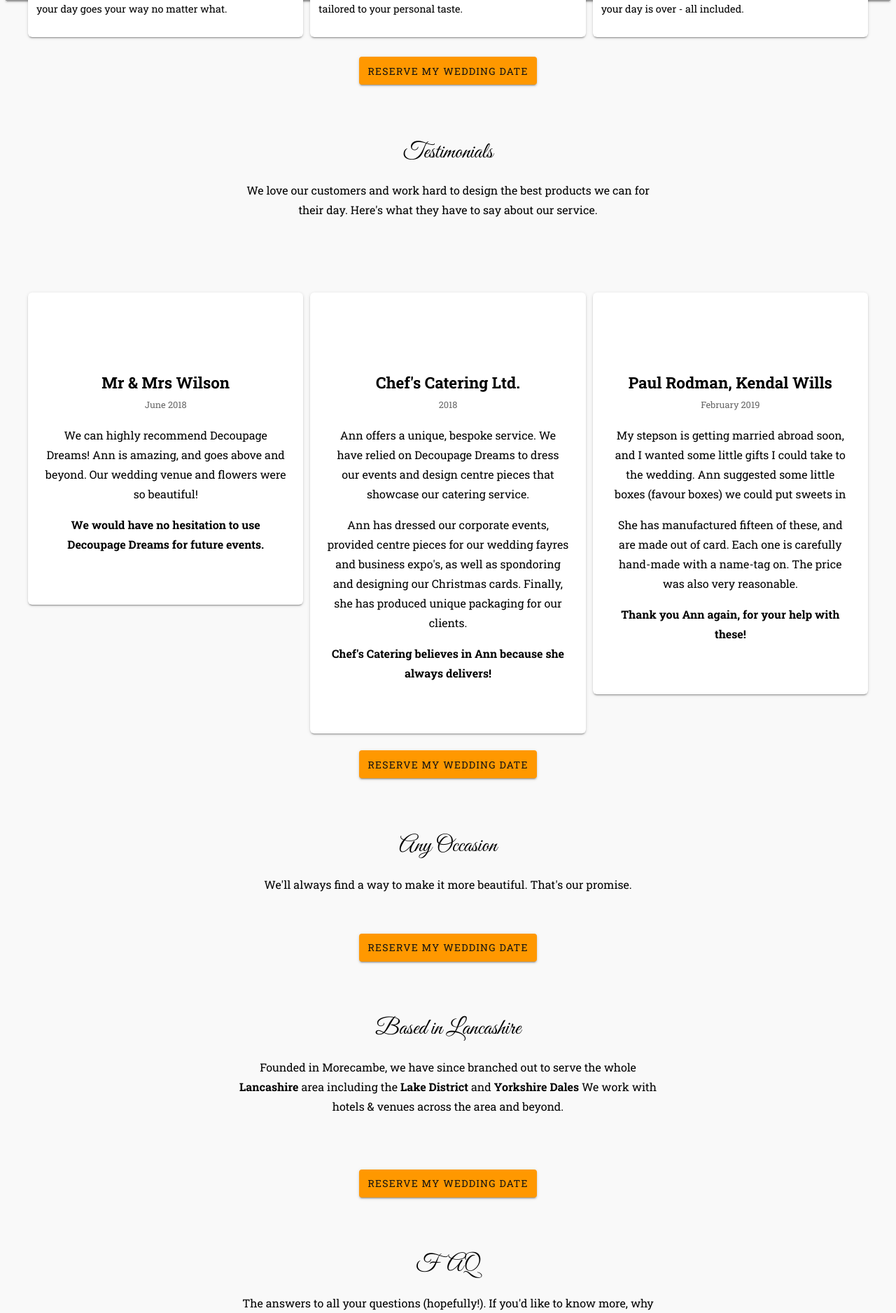
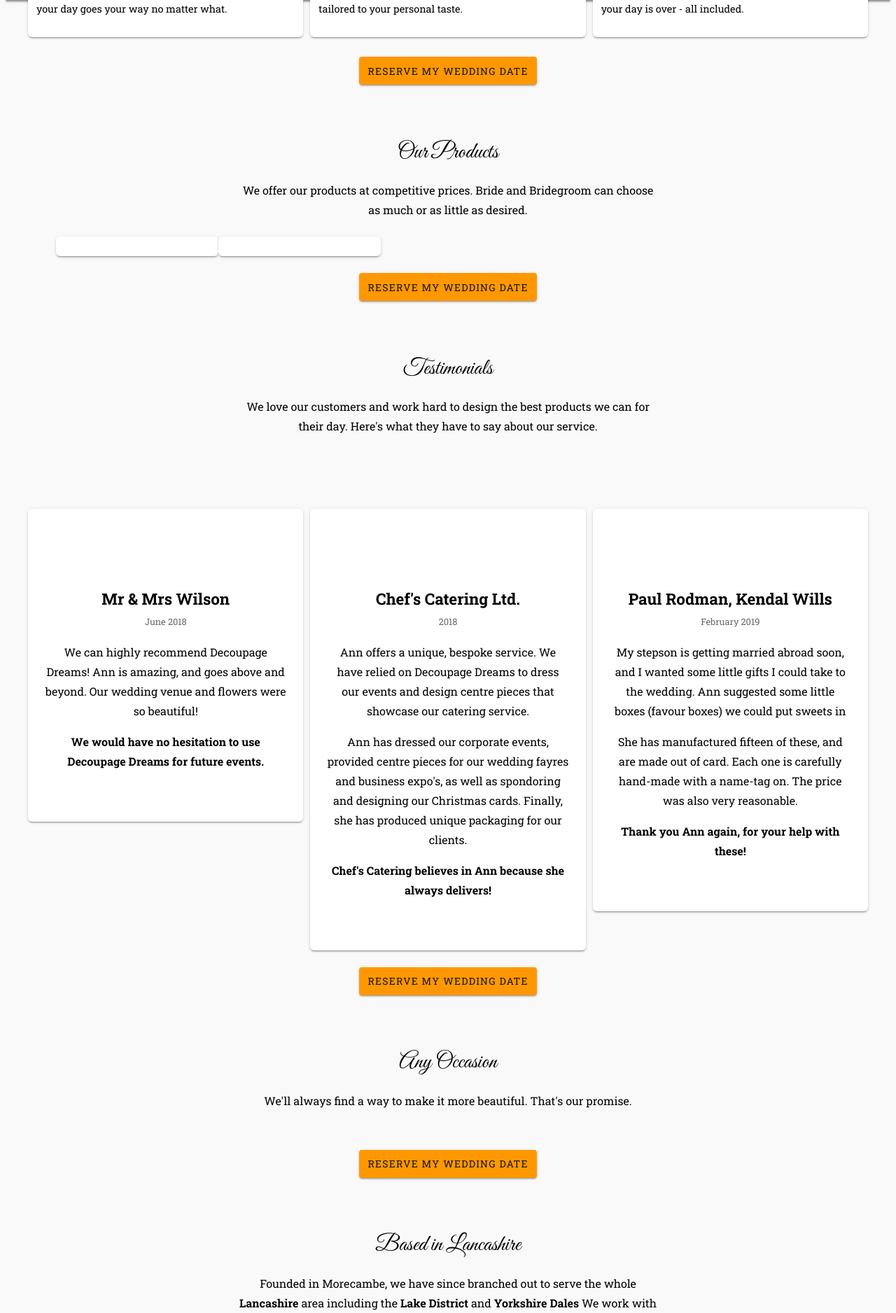
Before and after one commit to GreenishBlue/decoupagedreams.co.uk, a Flask app: template templates/pages/amp_weddings.html in a window 1280 px wide. Shown: the part 657-2533 px from the top of the page at 70% size. Run offline with Flask 2, Linux system fonts and the light colour scheme; the template is opened without the code that fills it, so the values that code supplies are empty; parts of the project's set-up code (start-up, migrations or seed data) failed here and were passed over; some libraries are stand-ins or nearby versions.

Commit message:
initial product page work

```diff
--- /dev/null
+++ b/templates/includes/amp_deck_products.html
@@ -0,0 +1,19 @@
+{% set products = [{
+  "img": "https://storage.googleapis.com/decoupage-dreams/landing/IMG_0722.jpg",
+}, {
+  "img": "https://storage.googleapis.com/decoupage-dreams/landing/IMG_0722.jpg",
+}] %}
+{% for p in products %}
+<ul>
+  <li class="card" style="float: left;
+    width: 20%;">
+    <amp-img
+      src="{{ p.img }}"
+      width="400"
+      height="300"
+      layout="responsive">
+  </li>
+</ul>
+{% endfor %}
+<br>
+<div style="clear: both;"></div>
--- /dev/null
+++ b/templates/includes/amp_section_products.html
@@ -0,0 +1,11 @@
+<section id="fold-products"  class="container">
+  <h2 class="typography-fancy">Our Products</h2>
+  <div class="typography-caption">We offer our products at competitive prices.
+	  Bride and Bridegroom can choose as much or as little as desired.</div>
+  <div style="margin: 24px 0;">
+    {% include 'includes/amp_deck_products.html' %}
+  </div>
+  <a href="{{ cta_href }}">
+    <button class="primary">{{ cta_text }}</button>
+  </a>
+</section>
--- a/templates/pages/amp_weddings.html
+++ b/templates/pages/amp_weddings.html
@@ -144,6 +144,10 @@
 <br><br>
 
 
+{% include 'includes/amp_section_products.html' %}
+<br><br>
+
+
 {% include 'includes/amp_section_testimonials.html' %}
 <br><br>
 
```
